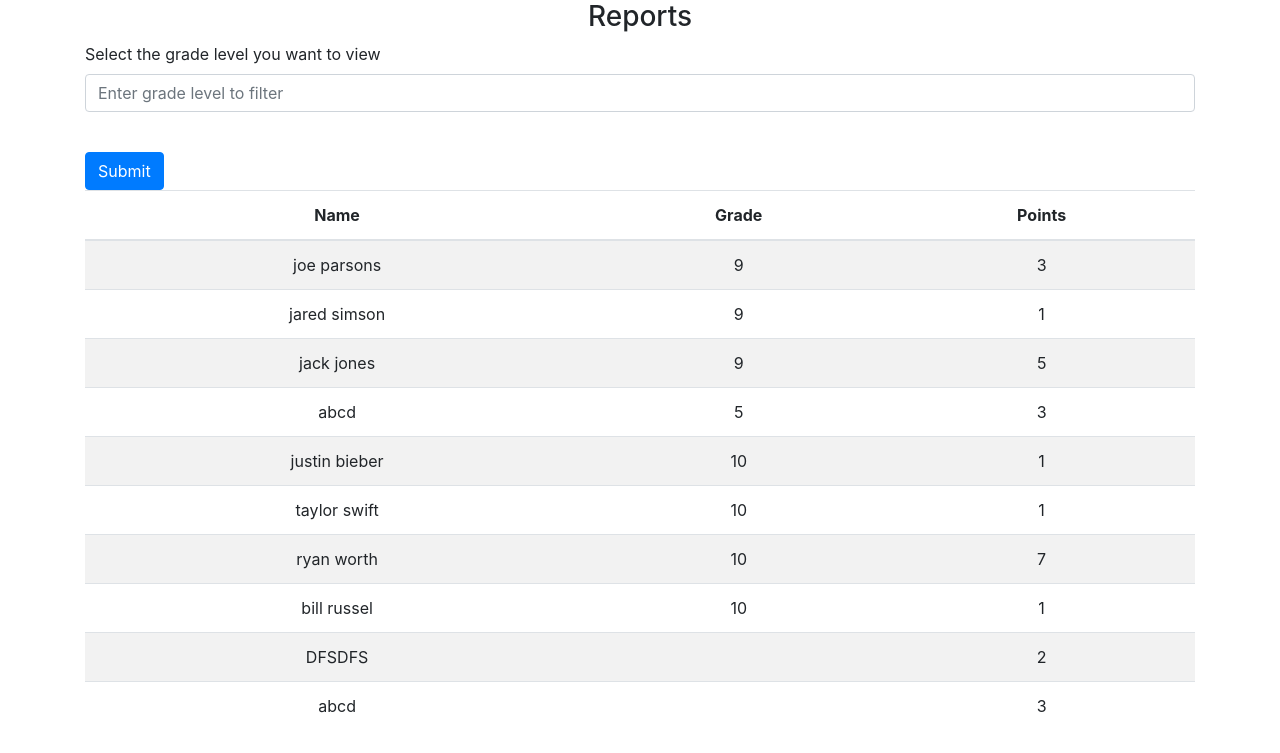
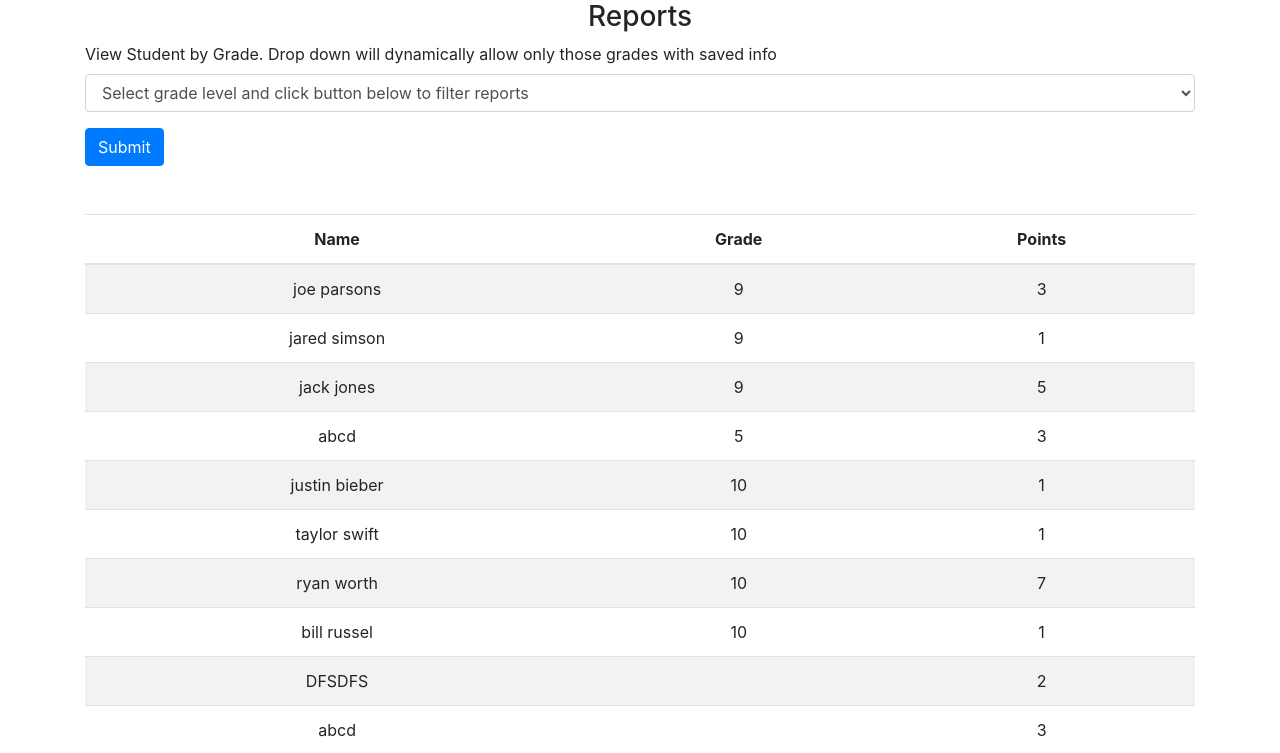
Before and after one commit to TahaL863/23nlc, a Flask app: page /reports in a window 1280 px wide. Shown: the part 56-809 px from the top of the page. Before the commit the page ends 769 px from the top, so only its background shows below. Run offline with Flask 2, Linux system fonts and the light colour scheme; data comes from the database, SQL or seed files in the repository; some libraries are stand-ins or nearby versions.

Commit message:
Drop down selector added in Reports.

```diff
--- a/website/auth.py
+++ b/website/auth.py
@@ -65,8 +65,9 @@ def login():
 @auth.route('/reports', methods=['GET','POST'])
 def reports():
     if request.method == 'POST':
-        grade_level = request.form.get('grade_level')
-        print('Grade level selected for report is:' + grade_level)
+        #grade_level = request.form.get('grade_level')
+        grade_level = request.form.get('grades_field')
+        print('Grade level selected for report is:' + str(grade_level))
     else:
         grade_level = None
 
@@ -90,8 +91,10 @@ def reports():
 
     # sort results by grade
     studentPointsList.sort(key=lambda eachStudentPoint: eachStudentPoint[1], reverse=True)
-    print(studentPointsList)
-    return render_template("reports.html", studentView=studentPointsList)
+    #print(studentPointsList)
+
+    gradesInputList = [9, 10, 11]
+    return render_template("reports.html", studentView=studentPointsList, gradesInput=gradesInputList)
 
 def get_rewards():
         # query every distinct user by student id
--- a/website/templates/reports.html
+++ b/website/templates/reports.html
@@ -4,16 +4,18 @@
 <form method="post">
   <h3 align="center">Reports</h3>
   <div class="form-group">
-  <label for="student_id">Select the grade level you want to view</label>
-  <input type="text" class="form-control" name="grade_level" placeholder="Enter grade level to filter">
-  <!-- <select name=grades>
-    {% for eachgrade in grades %}
-    <option value="{{grade}}" SELECTED> {{grades}}
-    {% endfor %} -->
+    <label align="center">View Student by Grade. Drop down will dynamically allow only those grades with saved info</label>
+    <select name="grades_field" class="form-control" method="GET" action="/">
+      <option value="{{gradesInput[0]}}" selected> Select grade level and click button below to filter reports</option>
+      {% for eachgrade in gradesInput %}
+        <option value= "{{eachgrade}}"> Grade {{eachgrade}}</option>"
+      {% endfor %}
+    </select>
 </div>
-<br />
 <button type="submit" class="btn btn-primary">Submit</button>
 </form>
+<br />
+<br />
  <table id="data" class="table table-striped">
   <thead>
     <tr align="center">
@@ -33,3 +35,18 @@
   </tbody>
 </table>
 {% endblock %}
+
+{% block scripts %}
+  <script>
+    $(document).ready(function () {
+      $('#data').DataTable({
+        columns: [
+          null,
+          {searchable: false},
+          {orderable: false, searchable: false},
+          {orderable: false, searchable: false},
+          null],
+      });
+    });
+  </script>
+{% endblock %}
```
